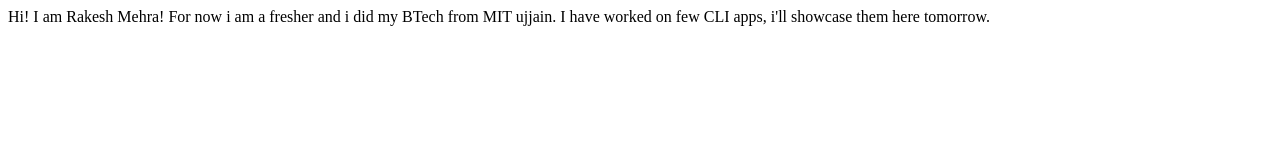
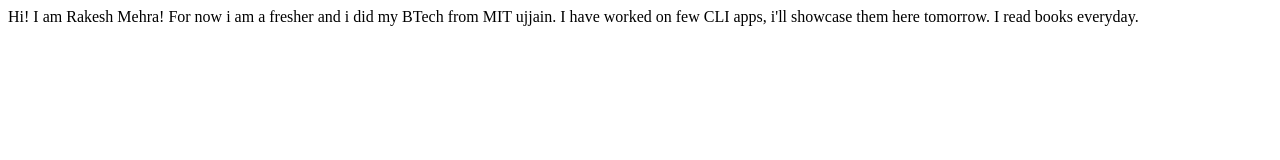
Before and after one commit to Rakeshmehra123/RakeshMehra-site, a plain HTML site: page index.html in a window 1280 px wide. Drawn offline with Linux system fonts and the light colour scheme.

Commit message:
update  in project details

```diff
--- a/index.html
+++ b/index.html
@@ -10,5 +10,6 @@
     Hi! I am Rakesh Mehra!
     For now i am a fresher and i did my BTech from MIT ujjain.
     I have worked on few CLI apps, i'll showcase them here tomorrow.
+    I read books everyday.
 </body>
 </html>
```
